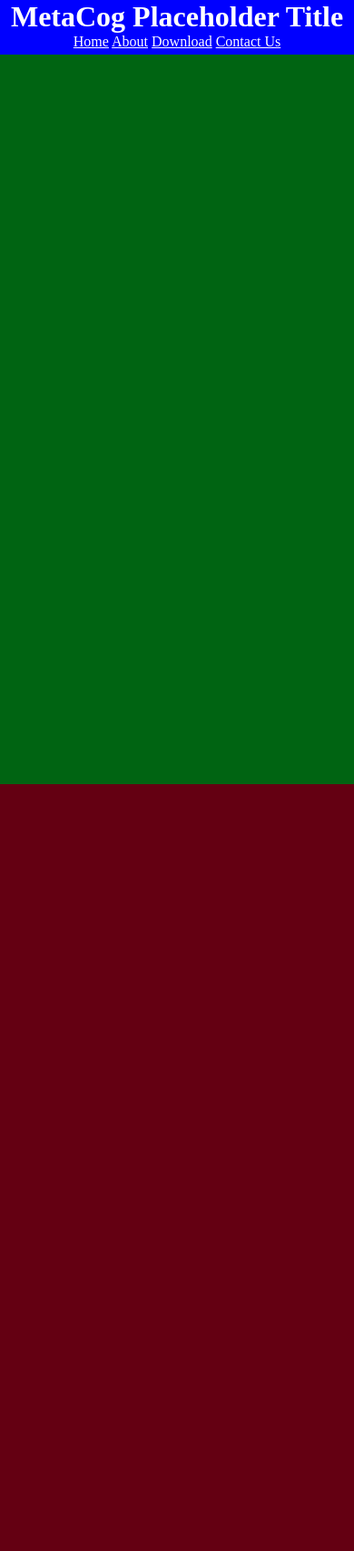
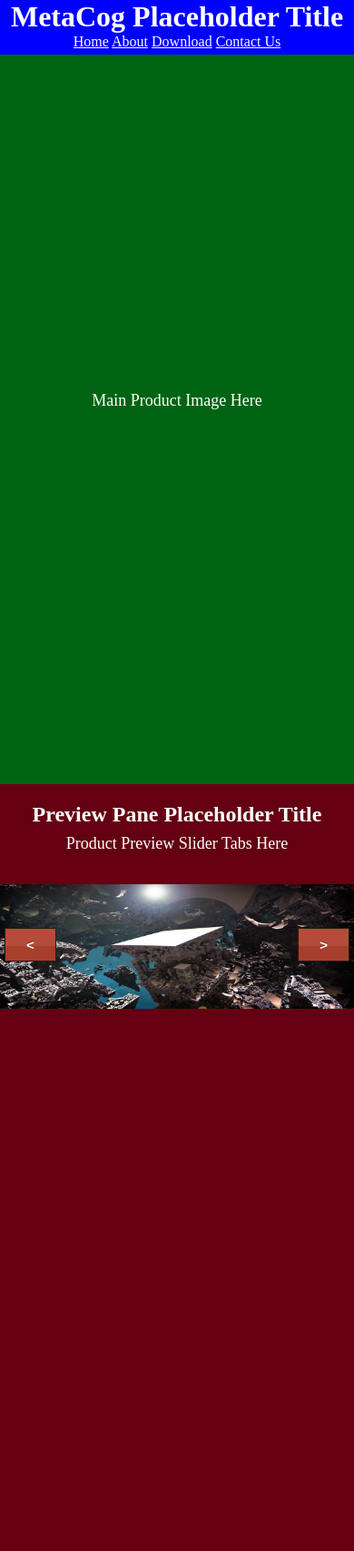
Before and after one commit to Hassurunous/MetaCog, a PHP site: page / in a window 390 px wide; the page is wider, and only the part inside the window is pictured. Shown: the top 1705 px of that part at 91% size. Run offline with PHP 8.4, Linux system fonts and the light colour scheme; some libraries are stand-ins or nearby versions.

Commit message:
Made page responsive . Added image slider. Added image slider functionality.

```diff
--- a/Website/css/master.css
+++ b/Website/css/master.css
@@ -1,9 +1,10 @@
 /*Body width modified to fit standard 1200px width grid. Height modified to ensure even height of enclosed divs, based on window size.  */
 body, html {
     height: 100%;
-    width: 1200px;
+    max-width: 1200px;
+    width: 100%;
     margin: auto;
-    background-color: blue;
+    /*background-color: blue;*/
 }
 
 h1 {
@@ -69,6 +70,61 @@
     background-color: rgba(100, 0, 18, 1);
 }
 
+.container {
+    max-width: 1200px;
+    margin: 0 auto;
+    text-align: center;
+    position: relative;
+}
+
+.sliderImg {
+    display: inline-block;
+}
+
+.sliderImg img {
+    max-width: 100%;
+    width: auto;
+    max-height: 100%;
+    height: auto;
+}
+
+.hideImg {
+    display: none;
+}
+
+.slideBtn {
+    -moz-box-shadow:inset 0px 34px 0px -15px #b54b3a;
+	-webkit-box-shadow:inset 0px 34px 0px -15px #b54b3a;
+	box-shadow:inset 0px 34px 0px -15px #b54b3a;
+	background-color:#a73f2d;
+	border:1px solid #241d13;
+	display:inline-block;
+	cursor:pointer;
+	color:#ffffff;
+	font-family:Arial;
+	font-size:15px;
+	font-weight:bold;
+	padding:9px 23px;
+	text-decoration:none;
+	text-shadow:0px -1px 0px #7a2a1d;
+}
+
+.slideBtn:hover {
+    background-color:#b34332;
+}
+
+.prevBtn {
+    position: absolute;
+    left: 5px;
+    top: 50%;
+}
+
+.nextBtn {
+    position: absolute;
+    right: 5px;
+    top: 50%;
+}
+
 /*This section for the download links and information about the application.*/
 .downloads {
     background-color: black;
--- a/Website/index.html
+++ b/Website/index.html
@@ -25,9 +25,25 @@
         <!-- This section is recommended to be a collection of slides describing the purpose and functionality of the app, as well as community guidelines. -->
         <div id="about" class="section productSlides">
             <h2>Preview Pane Placeholder Title</h2>
-            <p class="placeholderText">
-                Product Preview Slider Tabs Here
-            </p>
+            <div class="container">
+                <button type="button" class="slideBtn prevBtn"><</button>
+                <button type="button" class="slideBtn   nextBtn">></button>
+                <p class="placeholderText">
+                    Product Preview Slider Tabs Here
+                </p>
+                <div class="sliderImg">
+                    <img src="img/fractal1.png" alt="" />
+                </div>
+                <div class="sliderImg hideImg">
+                    <img src="img/fractal2.png" alt="" />
+                </div>
+                <div class="sliderImg hideImg">
+                    <img src="img/fractal3.png" alt="" />
+                </div>
+                <div class="sliderImg hideImg">
+                    <img src="img/fractal4.png" alt="" />
+                </div>
+            </div>
         </div>
         <!-- App download icons here. -->
         <div id="download" class="section downloads">
@@ -43,10 +59,9 @@
                 Contact Information
             </p>
         </div>
-
-    <script src="js/main.js"></script>
     <!-- Imported jquery and handlebars in case those are required. Suggest removal if unused. -->
     <script src="https://code.jquery.com/jquery-3.1.1.min.js"></script>
     <script src="js/handlebars-v4.0.5.js"></script>
+    <script src="js/main.js"></script>
     </body>
 </html>
--- a/Website/js/main.js
+++ b/Website/js/main.js
@@ -0,0 +1,27 @@
+
+
+var currentIndex = 0,
+  items = $('.container div'),
+  itemAmt = items.length;
+
+function cycleItems() {
+  var item = $('.container div').eq(currentIndex);
+  items.hide();
+  item.css('display','inline-block');
+}
+
+$('.nextBtn').click(function() {
+  currentIndex += 1;
+  if (currentIndex > itemAmt - 1) {
+    currentIndex = 0;
+  }
+  cycleItems();
+});
+
+$('.prevBtn').click(function() {
+  currentIndex -= 1;
+  if (currentIndex < 0) {
+    currentIndex = itemAmt - 1;
+  }
+  cycleItems();
+});
```
Also changed, not shown: Website/img/fractal1.png (added), Website/img/fractal2.png (added), Website/img/fractal3.png (added), Website/img/fractal4.png (added), 3 other files.
